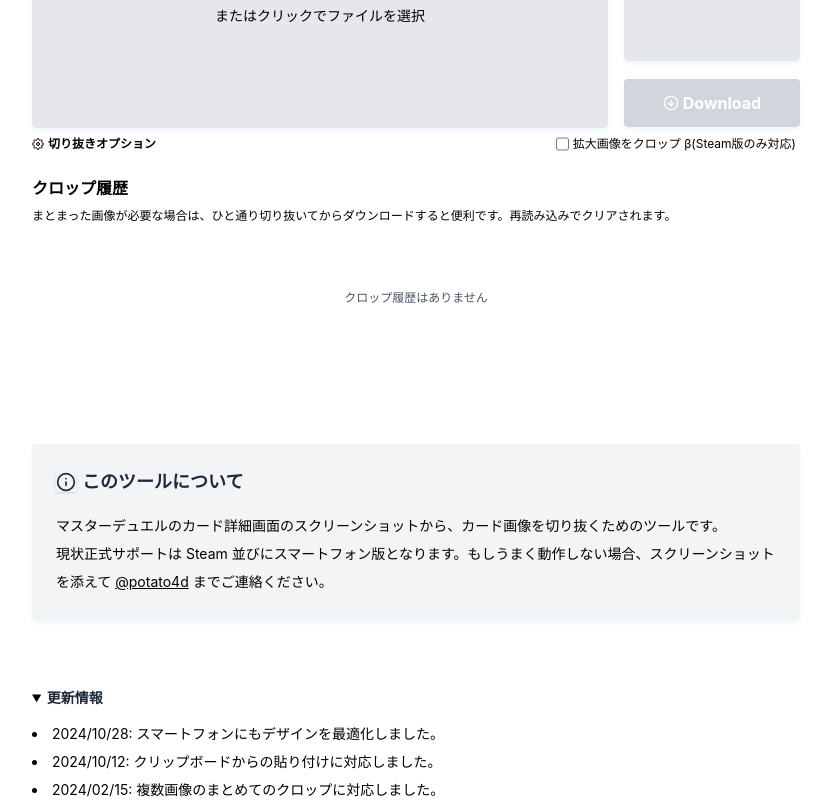
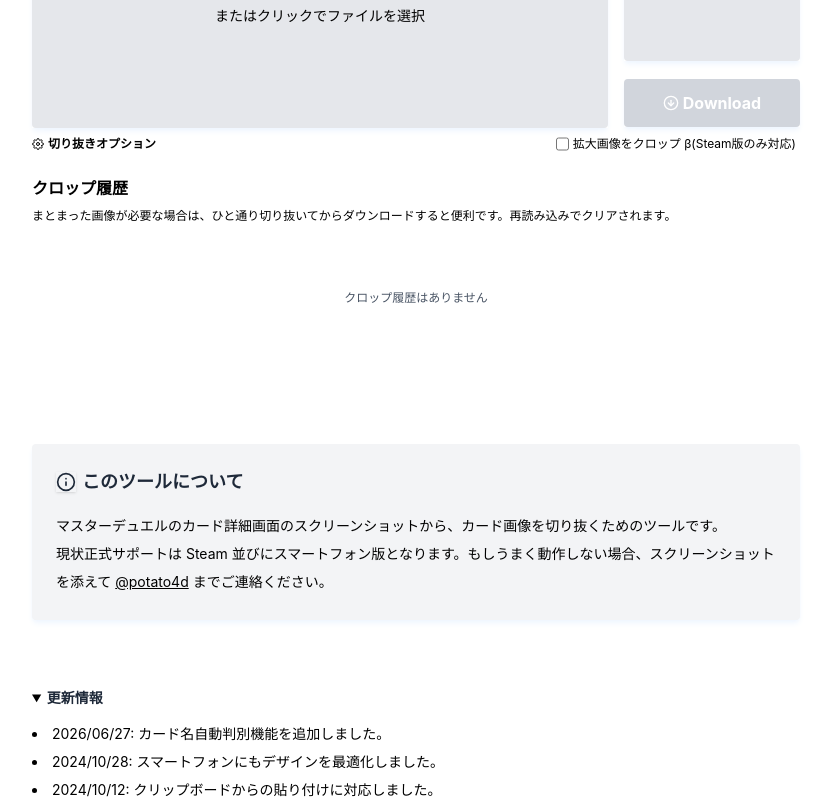
Before and after one commit to potato4d/md-detail-cropper, a React (Vite) app: page / in a window 1280 px wide. Both pictures are taken after a click on the heading "更新情報". Shown: the part 308-1108 px from the top of the page, without its empty margins (224-1055 px from the left). Built offline with nearby package versions, Linux system fonts and the light colour scheme.

Commit message:
docs: add auto filename detection update note

```diff
--- a/src/App.tsx
+++ b/src/App.tsx
@@ -588,6 +588,7 @@ const App: React.FC = () => {
           </h2>
         </summary>
         <ul className="list-disc list-inside flex flex-col gap-2">
+          <li>2026/06/27: カード名自動判別機能を追加しました。</li>
           <li>2024/10/28: スマートフォンにもデザインを最適化しました。</li>
           <li>2024/10/12: クリップボードからの貼り付けに対応しました。</li>
           <li>2024/02/15: 複数画像のまとめてのクロップに対応しました。</li>
```
